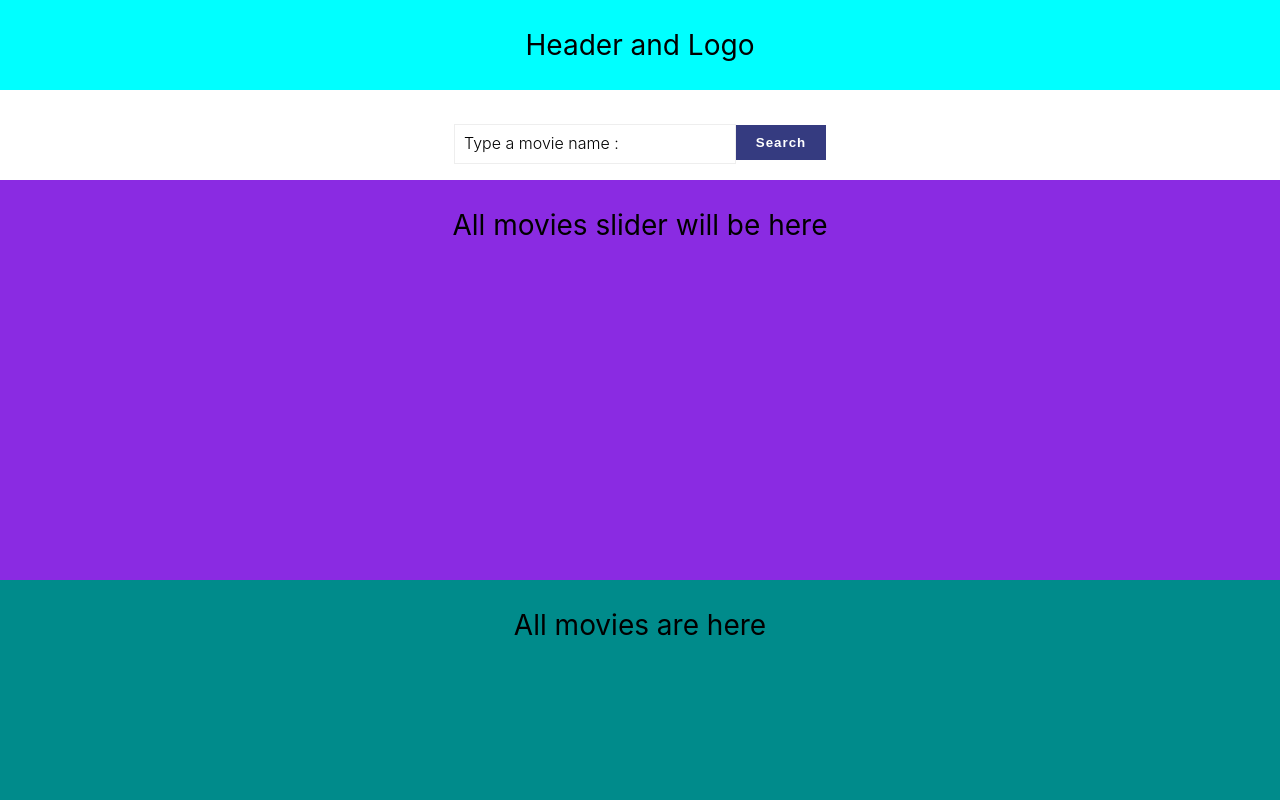
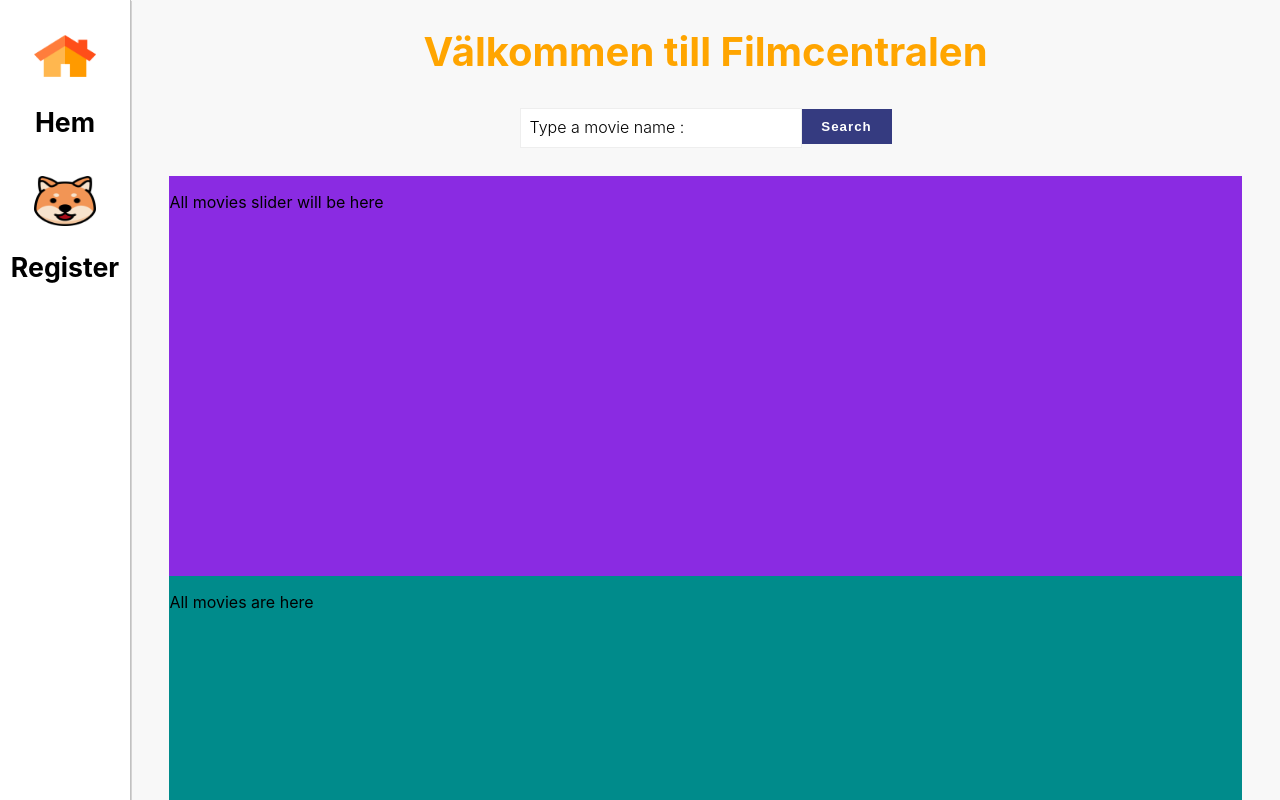
Before and after one commit to ahmadardal/movie-webshop, a React (Create React App) app: page / in a window 1280 px wide. Shown: the top 800 px of the page. Built offline with nearby package versions, Linux system fonts and the light colour scheme; no server answers.

Commit message:
Added menu and some re-structuring

```diff
--- a/src/App.js
+++ b/src/App.js
@@ -3,6 +3,7 @@ import "./App.css";
 import { BrowserRouter as Router, Route, Routes } from "react-router-dom";
 import BaseMovie from "./components/basecomponents/basemovie";
 import BaseMain from "./components/basecomponents/basemain";
+import Home from "./pages/home";
 import { useEffect, useState } from "react";
 import GetMovieData from "./components/GetMovieData";
 
@@ -20,7 +21,7 @@ const App = () => {
     <main>
       <Router>
         <Routes>
-          <Route exact path="/" element={<BaseMain />} />
+          <Route exact path="/" element={<Home />} />
           <Route path="/movie/:id" element={<BaseMovie />} />
         </Routes>
       </Router>
--- /dev/null
+++ b/src/components/basecomponents/BaseComponent.jsx
@@ -0,0 +1,49 @@
+import "../../styles/BaseComponent.css";
+import MenuItem from "./MenuItem";
+import Search from "../search";
+import Promotional from "../promotional";
+import Movies from "../movies";
+// import "../assets/happy.png";
+
+const BaseComponent = ({ headerContent, mainContent, footerContent }) => {
+  return (
+    <div
+      style={{
+        height: "100vh",
+        width: "100vw",
+        backgroundColor: "#f8f8f8",
+        display: "flex",
+      }}
+    >
+      <div className="Sidebar">
+        <MenuItem
+          title="Hem"
+          image={require("../../assets/home.png")}
+          navigatesTo=""
+        />
+        <MenuItem
+          title="Register"
+          image={require("../../assets/happy.png")}
+          navigatesTo="Register"
+        />
+      </div>
+
+      <div className="contentContainer">
+        <div className="headContent">
+          {headerContent}
+          <Search />
+        </div>
+
+        <div className="mainContent" style={{ marginTop: 30 }}>
+          <Promotional />
+          <Movies />
+          {mainContent}
+        </div>
+
+        <div className="footerContent">{footerContent}</div>
+      </div>
+    </div>
+  );
+};
+
+export default BaseComponent;
--- /dev/null
+++ b/src/components/basecomponents/MenuItem.jsx
@@ -0,0 +1,19 @@
+import { Link } from "react-router-dom";
+import "../../styles/menuItem.css";
+
+const MenuItem = ({title, image, navigatesTo}) => {
+  return (
+    <Link to={`/${navigatesTo}`} style={{textDecoration: 'none'}}>
+    <div className="itemContainer">
+        <div className="imageContainer">
+      <img src={image} alt="dog" id="itemImage" />
+      </div>
+      <div className="itemTitle">
+          <h1>{title}</h1>
+          </div>
+    </div>
+    </Link>
+  );
+};
+
+export default MenuItem;
--- /dev/null
+++ b/src/pages/home.jsx
@@ -0,0 +1,23 @@
+import BaseComponent from '../components/basecomponents/BaseComponent';
+
+const Home = () => {
+  return (
+    <BaseComponent
+      headerContent={
+        <div>
+          <h1 id="pageTitle">Välkommen till Filmcentralen</h1>
+        </div>}
+      mainContent={
+        <div>
+        <p style={{textAlign: 'center'}}>Hundar Utan Hem är en ideell förening som omplacerar svenska hundar och räddar avlivningshotade hundar på Irland, Kanarieöarna och i Polen.
+
+Föreningen grundades 2005 med ett mål – att rädda hundar som riskerar att avlivas och ge dem en andra chans till ett lyckligt liv.
+
+Vill du hjälpa en hund, samtidigt som du får en kär familjemedlem?</p>
+        </div>
+      }
+    />
+  );
+};
+
+export default Home;
--- /dev/null
+++ b/src/styles/BaseComponent.css
@@ -0,0 +1,64 @@
+
+
+
+  #pageTitle {
+    font-size: 30pt;
+    color: orange;
+
+  }
+
+
+  .contentContainer {
+    display: flex;
+    flex-direction: column;
+    flex: 1;
+    background: #f8f8f8;
+    margin-left: 3vw;
+    margin-right: 3vw;
+  }
+
+  .headContent {
+    flex: 1;
+    display: flex;
+    flex-direction: column;
+    /* background-color: green; */
+    align-items: center;
+    justify-content: center;
+  }
+
+  .mainContent {
+    flex: 8;
+    display: flex;
+    flex-direction: column;
+    /* background-color: red; */
+  }
+
+  .footerContent {
+    flex: 1;
+    /* background-color: blue; */
+  }
+
+  .Sidebar {
+    display: flex;
+    flex-direction: column;
+    align-items: center;
+    justify-content: flex-start;
+    -webkit-app-region: drag;
+    align-self: flex-start;
+    width: 130px;
+    height: 100vh;
+    z-index: 2;
+    /* background: transparent; */
+    background: #ffffff;
+    border-right: 0.2px solid #abababba;
+    filter: drop-shadow(1px 1px 0.5px rgba(103, 100, 100, 0.25));
+  }
+
+  @media (max-width: 600px) {
+
+    .Sidebar {
+      background-color: green;
+      width: 50px;
+    }
+
+  }
--- /dev/null
+++ b/src/styles/menuItem.css
@@ -0,0 +1,48 @@
+#itemImage {
+    align-self: center;
+    width: 49%;
+    height: 80%;
+  }
+
+
+h1 {
+    font-size: 20pt;
+    color: black;
+    font-weight: 700;
+}
+
+.imageContainer {
+flex: 1;
+/* background-color: black; */
+display: flex;
+flex-direction: row;
+justify-content: center;
+}
+
+.itemTitle {
+    /* background-color: green; */
+    display: flex;
+    align-items: center;
+    justify-content: center;
+}
+
+
+.itemContainer {
+    align-self: center;
+    flex-direction: column;
+    display: flex;
+    margin-top: 25px;
+    width: 100%;
+    height: 120px;
+    /* background-color: red; */
+
+    border: 10px;
+    border-color: red;
+}
+
+.itemContainer:hover {
+    border-radius: 10px;
+    border-width: 30px;
+    border-color: red;
+    background-color: #f7d998;
+}
```
Also changed, not shown: src/assets/happy.png (added), src/assets/home.png (added).
